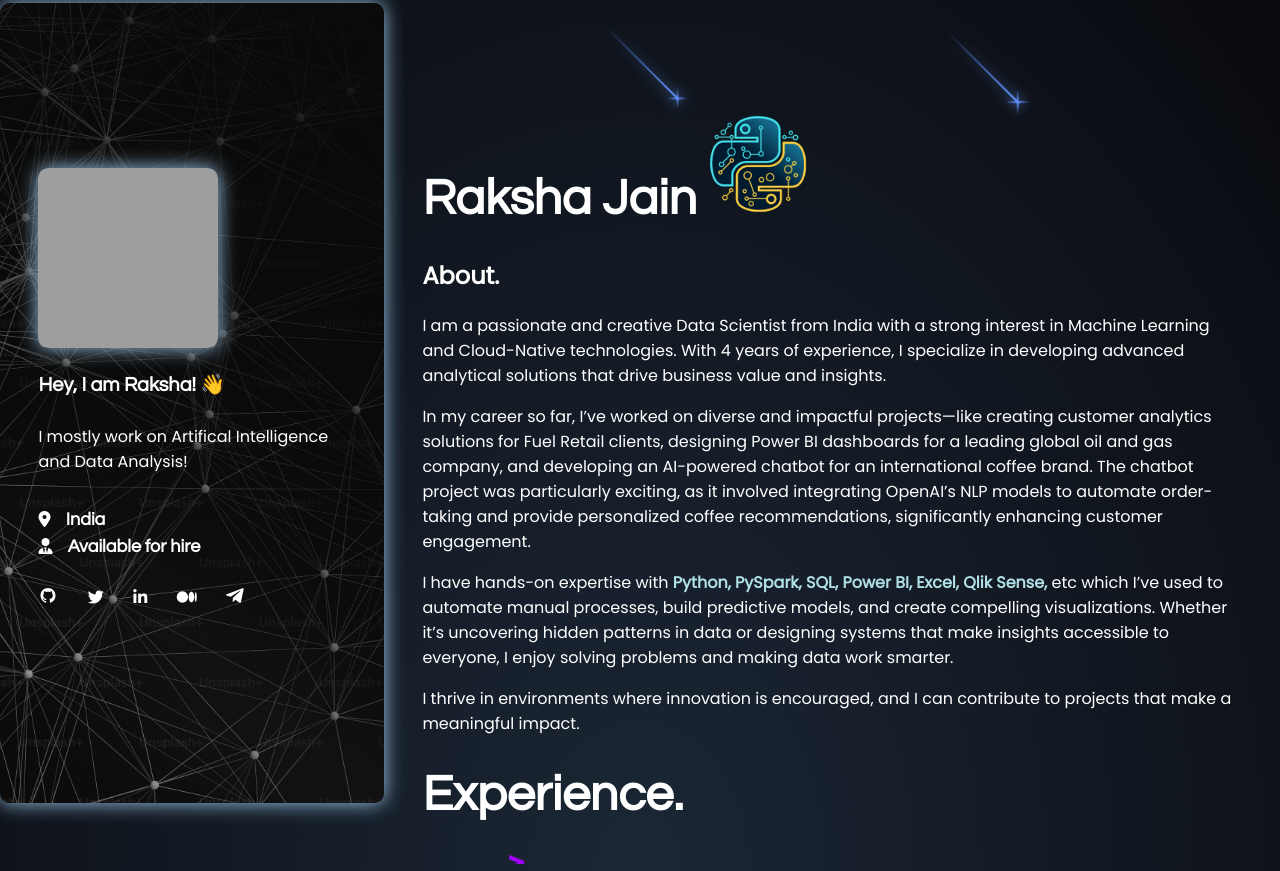
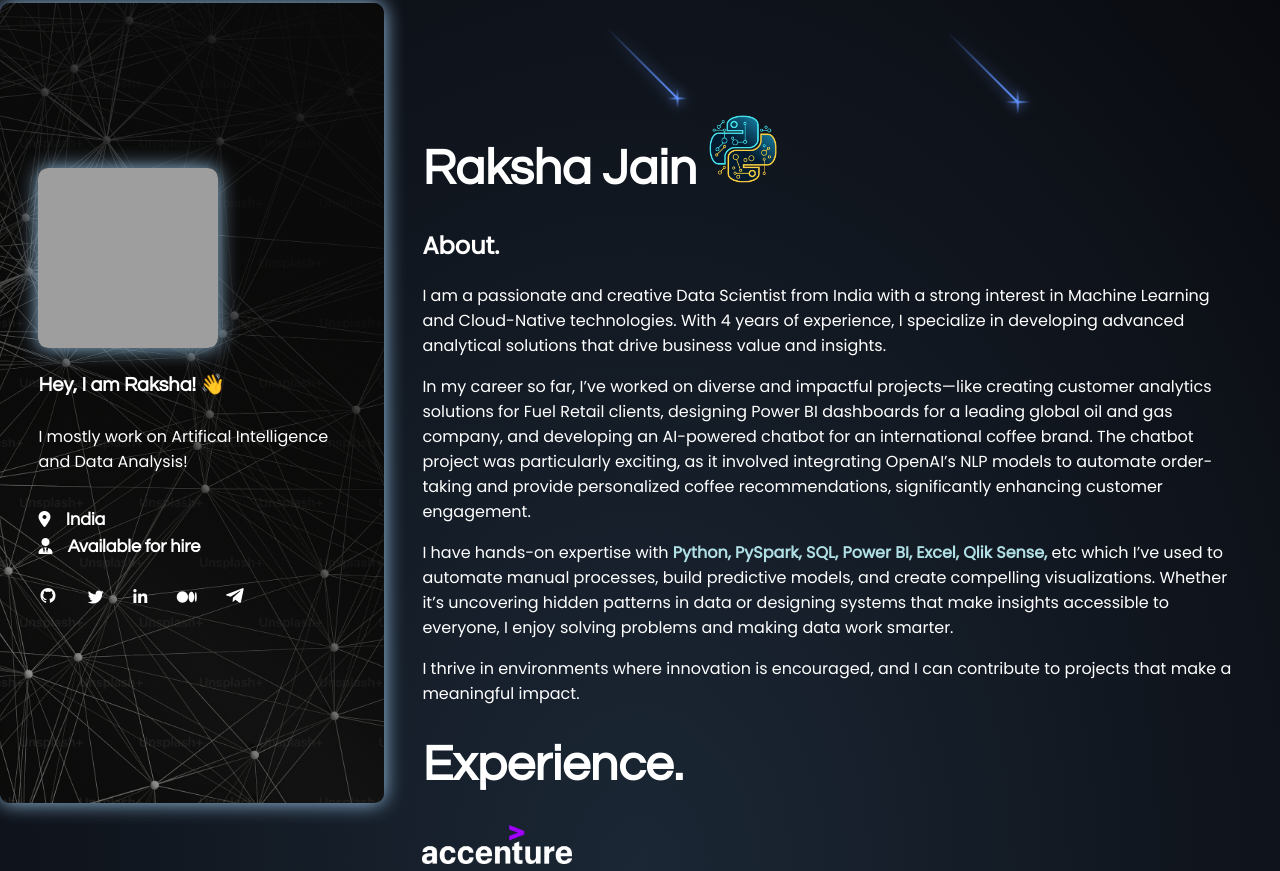
Before and after one commit to raksha-jain/raksha-jain, a plain HTML site: page index.html in a window 1280 px wide. Drawn offline with nearby package versions, Linux system fonts and the light colour scheme; grey boxes are pictures that could not be loaded.

Commit message:
Update index.html

```diff
--- a/index.html
+++ b/index.html
@@ -64,7 +64,7 @@
                 <div class="shooting_star"></div>
                 <div class="shooting_star"></div>
             </div>
-            <h1>Raksha Jain&nbsp;<img style="max-width:100px;" src="assets/profile.png" alt="ML"></h1>
+            <h1>Raksha Jain&nbsp;<img style="max-width:70px;" src="assets/profile.png" alt="ML"></h1>
             <h2>About.</h2>
             <p>I am a passionate and creative Data Scientist from India with a strong interest in Machine Learning and Cloud-Native technologies.
                 With 4 years of experience, I specialize in developing advanced analytical solutions that drive business value and insights.</p>
```
